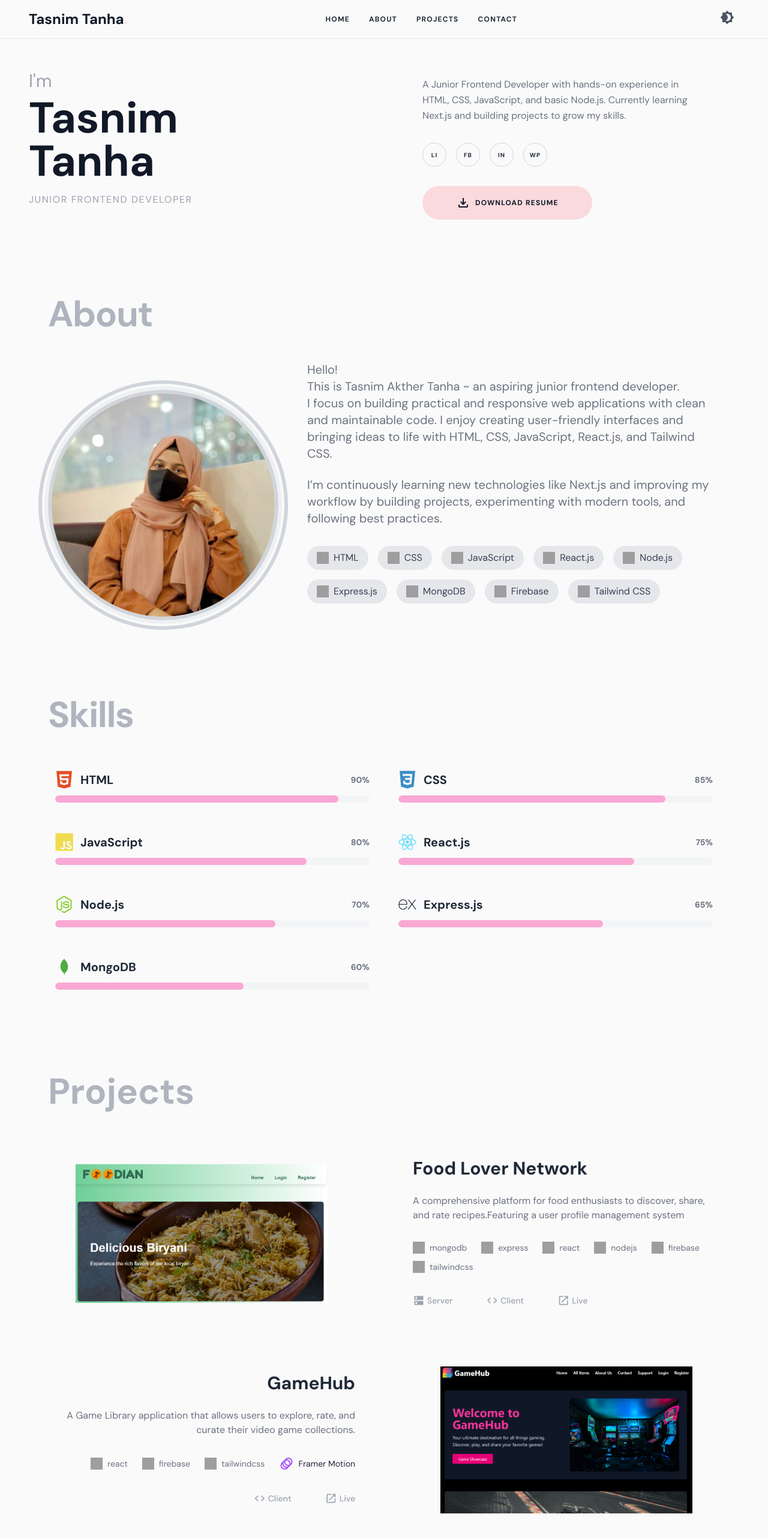
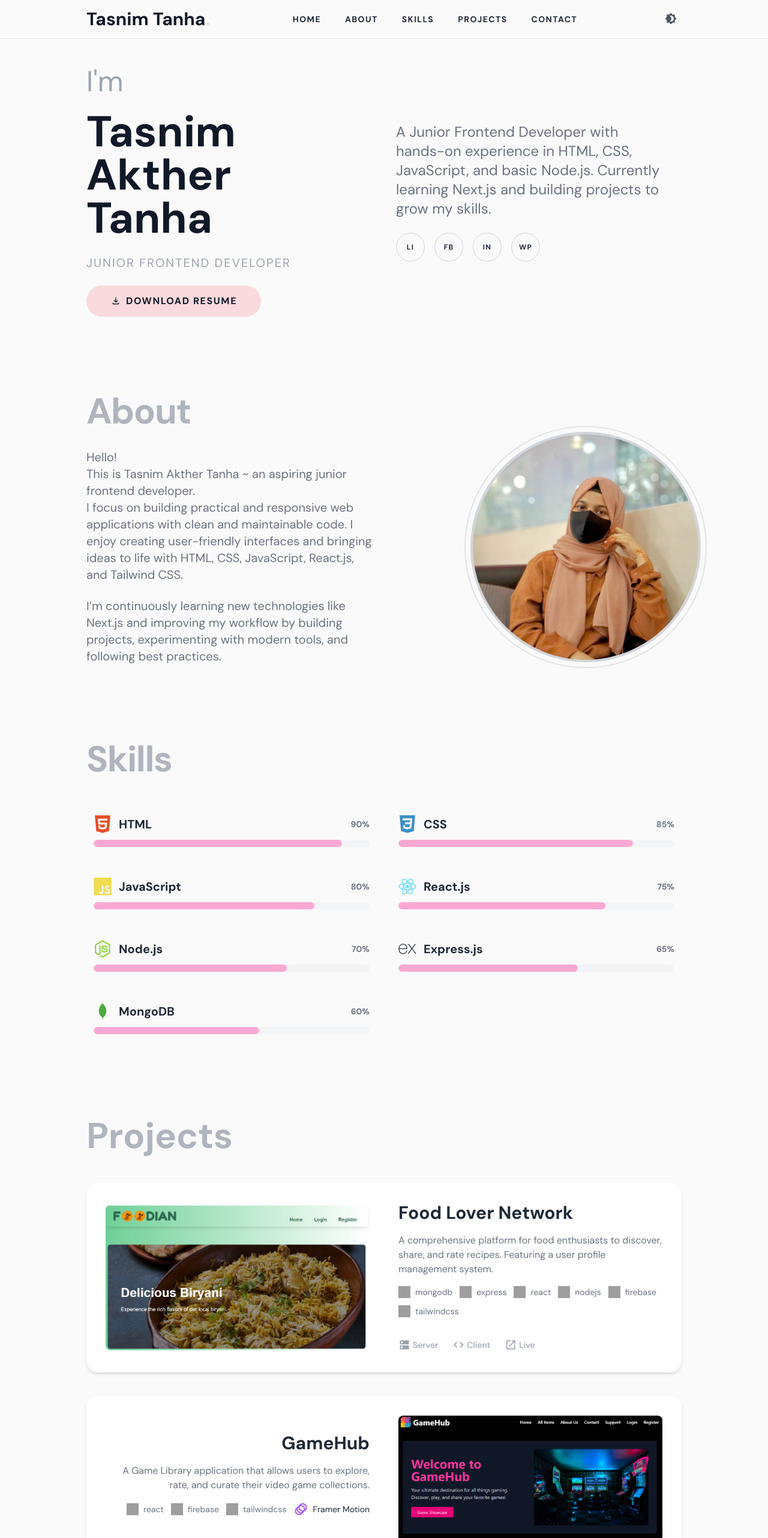
Before and after one commit to tasnim951/Portfoilo-tasnim-tanha, a React (Vite) app: page / in a window 1280 px wide. Shown: the top 2564 px of the page at 60% size. Built offline with nearby package versions, Linux system fonts and the light colour scheme; grey boxes are pictures that could not be loaded.

Commit message:
updated all section

```diff
--- a/index.html
+++ b/index.html
@@ -5,7 +5,7 @@
   <meta charset="UTF-8" />
   <link rel="icon" type="image/svg+xml" href="/vite.svg" />
   <meta name="viewport" content="width=device-width, initial-scale=1.0" />
-  <title>Portfolio of Tasnim Akther Tanha</title>
+  <title>Tanha's Portfolio</title>
   <!-- Fonts -->
   <link rel="preconnect" href="https://fonts.googleapis.com" />
   <link rel="preconnect" href="https://fonts.gstatic.com" crossorigin />
--- a/src/components/About.jsx
+++ b/src/components/About.jsx
@@ -2,43 +2,22 @@ import { motion } from "framer-motion";
 
 export default function About() {
     return (
-        <section id="about" className="container mx-auto px-6 lg:px-20 py-16">
-            <div className="max-w-6xl mx-auto">
-                <h2 className="text-6xl md:text-6xl font-extrabold tracking-tight text-heading-grey/80 dark:text-gray-500 mb-12 text-center lg:text-left">
+        <section id="about" className="mx-auto max-w-7xl px-6 lg:px-28 py-16">
+            <div className="flex flex-col lg:flex-row items-center lg:items-start gap-12 lg:gap-10">
+
+                {/* Left: About Content */}
+               {/* Left: About Content */}
+<div className="w-full lg:w-1/2 text-left lg:pl-8">
+  <motion.h2
+      className="text-5xl md:text-6xl font-extrabold tracking-tight text-heading-grey/80 dark:text-gray-500 mb-8"
+      initial={{ opacity: 0, y: 20 }}
+      whileInView={{ opacity: 1, y: 0 }}
+      viewport={{ once: true }}
+      transition={{ duration: 0.6 }}
+  >
       About
-                </h2>
+  </motion.h2>
 
-                {/* Main layout */}
-                <div className="flex flex-col lg:flex-row items-center lg:items-start gap-12">
-
-                    {/* Left: Profile Image with rotating outer border */}
-                    <div className="flex-shrink-0 relative mt-6 lg:mt-12">
-                        {/* Rotating outer border */}
-                        <motion.div
-                            className="absolute -inset-4 rounded-full border-4 lg:border-[6px] border-gray-300 dark:border-gray-600"
-                            animate={{ rotate: 360 }}
-                            transition={{ repeat: Infinity, duration: 15, ease: "linear" }}
-                        ></motion.div>
-
-                        {/* Profile image with static inner border */}
-                        <div className="
-                            w-56 h-56 sm:w-64 sm:h-64 md:w-72 md:h-72
-                            lg:w-80 lg:h-80 xl:w-96 xl:h-96 2xl:w-[28rem] 2xl:h-[28rem]
-                            rounded-full border-4 lg:border-[6px]
-                            border-gray-300 dark:border-gray-600
-                            ring-4 lg:ring-[6px] ring-gray-200/50 dark:ring-gray-700/50
-                            overflow-hidden
-                        ">
-                            <img
-                                src="/images/myprofile1.jpeg"
-                                alt="My Profile"
-                                className="w-full h-full object-cover"
-                            />
-                        </div>
-                    </div>
-
-                    {/* Right: About Content */}
-                    <div className="text-center lg:text-left">
   <motion.p
       className="text-lg md:text-xl leading-relaxed text-text-light dark:text-text-dark mb-6"
       initial={{ opacity: 0, y: 20 }}
@@ -52,7 +31,7 @@ export default function About() {
   </motion.p>
 
   <motion.p
-                            className="text-lg md:text-xl leading-relaxed text-text-light dark:text-text-dark mb-6"
+      className="text-lg md:text-xl leading-relaxed text-text-light dark:text-text-dark"
       initial={{ opacity: 0, y: 20 }}
       whileInView={{ opacity: 1, y: 0 }}
       viewport={{ once: true }}
@@ -60,53 +39,39 @@ export default function About() {
   >
       I’m continuously learning new technologies like Next.js and improving my workflow by building projects, experimenting with modern tools, and following best practices.
   </motion.p>
+</div>
 
-                        {/* Tech Skills */}
+
+{/* Right: Profile Image */}
+<div className="w-full lg:w-1/2 flex justify-center lg:justify-end mt-12 lg:mt-16">
+
   <motion.div
-                            className="flex flex-wrap justify-center lg:justify-start gap-4 mt-8"
-                            initial="hidden"
-                            whileInView="visible"
+    className="
+      relative
+      w-64 h-64 sm:w-72 sm:h-72 md:w-80 md:h-80 lg:w-96 lg:h-96
+      rounded-full
+      border-4 border-gray-300 dark:border-gray-600
+      ring-2 ring-gray-300/60 dark:ring-gray-600/60
+      ring-offset-8 ring-offset-background-light dark:ring-offset-background-dark
+      overflow-hidden
+      transform translate-y-6
+    "
+    initial={{ scale: 0.85, opacity: 0 }}
+    whileInView={{ scale: 1, opacity: 1 }}
     viewport={{ once: true }}
-                            variants={{
-                                visible: {
-                                    transition: { staggerChildren: 0.1 },
-                                },
-                            }}
+    transition={{ duration: 0.6 }}
   >
-                            <SkillBadge name="HTML" icon="html5/html5-original.svg" />
-                            <SkillBadge name="CSS" icon="css3/css3-original.svg" />
-                            <SkillBadge name="JavaScript" icon="javascript/javascript-original.svg" />
-                            <SkillBadge name="React.js" icon="react/react-original.svg" />
-                            <SkillBadge name="Node.js" icon="nodejs/nodejs-original.svg" />
-                            <SkillBadge name="Express.js" icon="express/express-original.svg" />
-                            <SkillBadge name="MongoDB" icon="mongodb/mongodb-original.svg" />
-                            <SkillBadge name="Firebase" icon="firebase/firebase-plain.svg" />
-                            <SkillBadge name="Tailwind CSS" icon="tailwindcss/tailwindcss-original.svg" />
+    <img
+      src="/images/myprofile1.jpeg"
+      alt="My Profile"
+      className="w-full h-full object-cover"
+    />
   </motion.div>
+
 </div>
-                </div>
+
+
             </div>
         </section>
     );
 }
-
-// SkillBadge with icon + pop-in + hover effect
-function SkillBadge({ name, icon }) {
-    return (
-        <motion.div
-            className="flex items-center gap-2 bg-gray-200 dark:bg-gray-700 rounded-full px-4 py-2 text-sm md:text-base text-gray-700 dark:text-gray-200 cursor-pointer
-                hover:scale-110 hover:bg-gray-300 dark:hover:bg-gray-600 transition-transform duration-300"
-            initial={{ opacity: 0, y: 20, scale: 0.8 }}
-            whileInView={{ opacity: 1, y: 0, scale: 1 }}
-            viewport={{ once: true }}
-            transition={{ duration: 0.5 }}
-        >
-            <img
-                src={`https://cdn.jsdelivr.net/gh/devicons/devicon/icons/${icon}`}
-                className="w-5 h-5"
-                alt={name}
-            />
-            <span>{name}</span>
-        </motion.div>
-    );
-}
--- a/src/components/Hero.jsx
+++ b/src/components/Hero.jsx
@@ -4,15 +4,22 @@ export default function Hero() {
   return (
     <motion.main
       id="home"
-      className="container mx-auto px-6 lg:px-12 pt-24 pb-16 flex flex-col lg:flex-row items-center"
+      className="
+        mx-auto max-w-6xl
+        px-6 lg:px-20
+        pt-28 pb-16
+        flex flex-col lg:flex-row
+        items-center
+        gap-12 lg:gap-10
+      "
       initial={{ opacity: 0 }}
       animate={{ opacity: 1 }}
       transition={{ duration: 0.8 }}
     >
-      {/* Left Side */}
-      <div className="lg:w-1/2 text-center lg:text-left">
+      {/* LEFT SIDE */}
+      <div className="w-full lg:w-1/2 flex flex-col items-center lg:items-start gap-6 text-center lg:text-left">
         <motion.span
-          className="block text-2xl sm:text-3xl text-gray-400 mb-2"
+          className="text-3xl sm:text-4xl lg:text-5xl text-gray-400"
           initial={{ opacity: 0, y: 20 }}
           animate={{ opacity: 1, y: 0 }}
           transition={{ duration: 0.6 }}
@@ -21,44 +28,70 @@ export default function Hero() {
         </motion.span>
 
         <motion.h1
-          className="block font-bold text-heading-light dark:text-heading-dark leading-tight text-center lg:text-left"
+          className="font-bold leading-tight text-heading-light dark:text-heading-dark"
           initial={{ opacity: 0, y: 20 }}
           animate={{ opacity: 1, y: 0 }}
           transition={{ duration: 0.6, delay: 0.1 }}
         >
-          <span className="block text-5xl sm:text-6xl lg:text-7xl">Tasnim</span>
-          <span className="block text-5xl sm:text-6xl lg:text-7xl">Tanha</span>
+          <span className="block text-6xl sm:text-7xl">Tasnim</span>
+          <span className="block text-6xl sm:text-7xl">Akther</span>
+          <span className="block text-6xl sm:text-7xl">Tanha</span>
         </motion.h1>
 
         <motion.span
-          className="block mt-4 text-sm sm:text-base tracking-widest uppercase text-gray-400"
+          className="text-base sm:text-lg lg:text-xl tracking-widest uppercase text-gray-400"
           initial={{ opacity: 0, y: 20 }}
           animate={{ opacity: 1, y: 0 }}
           transition={{ duration: 0.6, delay: 0.2 }}
         >
           Junior Frontend Developer
         </motion.span>
-      </div>
 
-      {/* Right Side */}
-      <div className="lg:w-1/2 lg:pl-16 mt-10 lg:mt-8 flex flex-col items-center lg:items-start">
-        <motion.p
-          className="text-text-light dark:text-text-dark max-w-md leading-relaxed mb-8 text-center lg:text-left"
+        <motion.a
+          href="/resume.pdf"
+          download="Resume_of_Tasnim_Akther_Tanha.pdf"
+          className="
+            inline-flex items-center gap-2
+            bg-primary text-gray-900 font-bold
+            text-sm sm:text-base tracking-widest uppercase
+            px-8 sm:px-10 py-3
+            rounded-full
+            transition-all duration-300
+            hover:scale-105 hover:shadow-xl
+          "
           initial={{ opacity: 0, y: 20 }}
           animate={{ opacity: 1, y: 0 }}
           transition={{ duration: 0.6, delay: 0.3 }}
+        >
+          <span className="material-symbols-outlined text-lg">download</span>
+          Download Resume
+        </motion.a>
+      </div>
+
+      {/* RIGHT SIDE */}
+      <div className="w-full lg:w-1/2 flex flex-col items-center lg:items-start gap-6">
+        <motion.p
+          className="
+            text-text-light dark:text-text-dark
+            max-w-md
+            text-lg sm:text-xl lg:text-2xl
+            leading-relaxed
+            text-center lg:text-left
+          "
+          initial={{ opacity: 0, y: 20 }}
+          animate={{ opacity: 1, y: 0 }}
+          transition={{ duration: 0.6, delay: 0.4 }}
         >
           A Junior Frontend Developer with hands-on experience in HTML, CSS,
           JavaScript, and basic Node.js. Currently learning Next.js and building
           projects to grow my skills.
         </motion.p>
 
-        {/* Social Icons */}
         <motion.div
-          className="flex gap-4 mb-8 justify-center lg:justify-start"
+          className="flex gap-4"
           initial={{ opacity: 0, y: 20 }}
           animate={{ opacity: 1, y: 0 }}
-          transition={{ duration: 0.6, delay: 0.4 }}
+          transition={{ duration: 0.6, delay: 0.5 }}
         >
           {[
             { name: "Li", href: "https://www.linkedin.com/in/tasnimtanha20" },
@@ -69,38 +102,21 @@ export default function Hero() {
             <a
               key={item.name}
               href={item.href}
-              className="w-10 h-10 rounded-full border border-gray-300 dark:border-zinc-600 flex items-center justify-center
-                hover:bg-gray-900 hover:text-white dark:hover:bg-primary dark:hover:text-gray-900
-                transition duration-300 transform hover:-translate-y-1 hover:scale-110"
+              className="
+                w-12 h-12 rounded-full
+                border border-gray-300 dark:border-zinc-600
+                flex items-center justify-center
+                hover:bg-gray-900 hover:text-white
+                dark:hover:bg-primary dark:hover:text-gray-900
+                transition transform hover:-translate-y-1 hover:scale-110
+              "
             >
-              <span className="text-[10px] font-bold tracking-widest uppercase">
+              <span className="text-[12px] font-bold tracking-widest uppercase">
                 {item.name}
               </span>
             </a>
           ))}
         </motion.div>
-
-        {/* Download Resume Button */}
-        <motion.a
-          href="/resume.pdf"
-          download="Resume_of_Tasnim_Akther_Tanha.pdf"
-          className="
-            inline-flex items-center justify-center gap-2
-            bg-primary text-gray-900 font-bold text-xs tracking-widest uppercase
-            px-10 sm:px-14 py-4 rounded-full w-full sm:w-auto
-            transition-all duration-300 transform
-            hover:scale-105 hover:shadow-xl
-            dark:bg-primary dark:text-gray-900
-            dark:hover:bg-primary/80 dark:hover:text-white
-            hover:bg-primary/90 hover:text-gray-900
-          "
-          initial={{ opacity: 0, y: 20 }}
-          animate={{ opacity: 1, y: 0 }}
-          transition={{ duration: 0.6, delay: 0.5 }}
-        >
-          <span className="material-symbols-outlined">download</span>
-          Download Resume
-        </motion.a>
       </div>
     </motion.main>
   );
--- a/src/components/Navbar.jsx
+++ b/src/components/Navbar.jsx
@@ -11,20 +11,22 @@ export default function Navbar() {
     setIsDark(!isDark);
   };
 
-  const navItems = ["Home", "About", "Projects", "Contact"];
+  const navItems = ["Home", "About", "Skills", "Projects", "Contact"];
 
   return (
-    <nav className="fixed top-0 left-0 w-full bg-background-light/80 dark:bg-background-dark/80 backdrop-blur-md z-50 border-b border-gray-200 dark:border-gray-800">
-      <div className="max-w-7xl mx-auto px-6 lg:px-12">
-        <div className="flex justify-between items-center h-16">
+    <nav className="fixed top-0 left-0 w-full z-50 bg-background-light/80 dark:bg-background-dark/80 backdrop-blur-md border-b border-gray-200 dark:border-gray-800">
 
-          {/* Logo */}
-          <div className="text-2xl font-bold text-heading-light dark:text-heading-dark">
+      {/* SAME WIDTH AS ALL OTHER SECTIONS */}
+      <div className="mx-auto max-w-6xl px-6 lg:px-20">
+        <div className="flex h-16 items-center justify-between">
+
+          {/* Logo (mobile padding fixed automatically by px-6) */}
+          <div className="text-xl sm:text-2xl lg:text-3xl font-bold text-heading-light dark:text-heading-dark">
             Tasnim Tanha<span className="text-primary">.</span>
           </div>
 
           {/* Desktop Nav */}
-          <div className="hidden md:flex space-x-8 uppercase font-bold tracking-widest text-xs">
+          <div className="hidden md:flex gap-8 lg:gap-10 uppercase font-bold tracking-widest text-[12px] lg:text-sm">
             {navItems.map((item) => (
               <a
                 key={item}
@@ -44,7 +46,7 @@ export default function Navbar() {
             ))}
           </div>
 
-          {/* Right Icons */}
+          {/* Right Controls */}
           <div className="flex items-center gap-3">
             {/* Dark Mode */}
             <button
@@ -52,18 +54,18 @@ export default function Navbar() {
               aria-label="Toggle Dark Mode"
               className="p-2 rounded-full hover:bg-gray-100 dark:hover:bg-gray-800 transition"
             >
-              <span className="material-icons text-gray-600 dark:text-gray-300">
+              <span className="material-icons text-lg lg:text-xl text-gray-600 dark:text-gray-300">
                 {isDark ? "light_mode" : "brightness_4"}
               </span>
             </button>
 
-            {/* Hamburger (Mobile) */}
+            {/* Mobile Menu */}
             <button
               className="md:hidden p-2 rounded hover:bg-gray-100 dark:hover:bg-gray-800 transition"
               onClick={() => setIsOpen(!isOpen)}
               aria-label="Toggle Menu"
             >
-              <span className="material-icons text-gray-600 dark:text-gray-300">
+              <span className="material-icons text-lg text-gray-600 dark:text-gray-300">
                 {isOpen ? "close" : "menu"}
               </span>
             </button>
--- a/src/components/Projects.jsx
+++ b/src/components/Projects.jsx
@@ -5,7 +5,7 @@ export default function Projects() {
     {
       name: "Food Lover Network",
       description:
-        "A comprehensive platform for food enthusiasts to discover, share, and rate recipes.Featuring a user profile management system",
+        "A comprehensive platform for food enthusiasts to discover, share, and rate recipes. Featuring a user profile management system.",
       image: "/images/project1.png",
       techs: [
         "mongodb/mongodb-original.svg",
@@ -59,9 +59,9 @@ export default function Projects() {
   ];
 
   return (
-    <section id="projects" className="container mx-auto px-6 lg:px-20 py-16">
+    <section id="projects" className="mx-auto max-w-6xl px-6 lg:px-20 py-16">
       <motion.h1
-        className="text-5xl md:text-6xl font-extrabold text-heading-grey/80 dark:text-gray-500 mb-20"
+        className="text-5xl md:text-6xl font-extrabold text-heading-grey/80 dark:text-gray-500 mb-12 text-center lg:text-left"
         initial={{ opacity: 0, y: 20 }}
         whileInView={{ opacity: 1, y: 0 }}
         viewport={{ once: true }}
@@ -69,9 +69,11 @@ export default function Projects() {
         Projects
       </motion.h1>
 
+      <div className="flex flex-col gap-10">
         {projects.map((project, index) => (
           <ProjectCard key={index} project={project} />
         ))}
+      </div>
     </section>
   );
 }
@@ -79,55 +81,41 @@ export default function Projects() {
 function ProjectCard({ project }) {
   return (
     <motion.div
-      className={`flex flex-col md:flex-row items-center mb-24 gap-14 lg:gap-24
-        ${project.reverse ? "md:flex-row-reverse" : ""}
-      `}
-      initial={{ opacity: 0, y: 30 }}
+      className={`flex flex-col md:flex-row items-center gap-6 md:gap-12 p-6 md:p-8 bg-white dark:bg-gray-800 rounded-xl shadow-md hover:shadow-lg transition-all
+        ${project.reverse ? "md:flex-row-reverse" : ""}`}
+      initial={{ opacity: 0, y: 20 }}
       whileInView={{ opacity: 1, y: 0 }}
       viewport={{ once: true }}
     >
       {/* Image */}
-      <motion.div
-        className="w-full md:w-1/2 flex justify-center"
-        whileHover={{ scale: 1.05 }}
-      >
+      <div className="w-full md:w-1/2 flex justify-center">
         <img
           src={project.image}
           alt={project.name}
-          className="w-full max-w-[420px] object-contain"
+          className="w-full max-w-md rounded-lg object-contain"
         />
-      </motion.div>
+      </div>
 
       {/* Content */}
       <div
-        className={`w-full md:w-1/2 flex flex-col items-center text-center
-          ${project.reverse
-            ? "md:items-end md:text-right"
-            : "md:items-start md:text-left"}
-        `}
+        className={`w-full md:w-1/2 flex flex-col gap-4
+          ${project.reverse ? "md:items-end md:text-right" : "md:items-start md:text-left"}`}
       >
-        <h2 className="text-3xl font-bold text-gray-800 dark:text-gray-100 mb-6">
+        <h2 className="text-3xl font-bold text-gray-800 dark:text-gray-100">
           {project.name}
         </h2>
-
-        <p className="text-gray-500 dark:text-gray-400 mb-8 text-sm md:text-base">
-          {project.description}
-        </p>
-
+        <p className="text-gray-500 dark:text-gray-400 text-base">{project.description}</p>
 
         {/* Tech Stack */}
-<div
-  className={`flex flex-wrap gap-x-6 gap-y-3 mb-8
-    justify-center
-    ${project.reverse ? "md:justify-end" : "md:justify-start"}
-  `}
+        <div className={`flex flex-wrap gap-3 mb-4
+          ${project.reverse ? "md:justify-end" : "md:justify-start"}`}
         >
           {project.techs.map((tech, i) => (
             <div key={i} className="flex items-center gap-2 text-sm text-gray-500">
               <img
                 src={`https://cdn.jsdelivr.net/gh/devicons/devicon/icons/${tech}`}
                 className="w-5 h-5"
-        alt=""
+                alt={tech.split("/")[0]}
               />
               <span>{tech.split("/")[0]}</span>
             </div>
@@ -143,13 +131,10 @@ function ProjectCard({ project }) {
           )}
         </div>
 
-
-
+        {/* Links */}
         <div
-          className={`flex flex-wrap gap-6 sm:gap-10 md:gap-14 text-gray-400
-            justify-center
-            ${project.reverse ? "md:justify-end" : "md:justify-start"}
-          `}
+          className={`flex flex-wrap gap-6 text-gray-400
+            ${project.reverse ? "md:justify-end" : "md:justify-start"}`}
         >
           {project.links.map((link, i) => (
             <a
--- a/src/components/Skills.jsx
+++ b/src/components/Skills.jsx
@@ -12,7 +12,10 @@ export default function Skills() {
     ];
 
     return (
-        <section className="container mx-auto px-6 lg:px-20 py-16">
+      <section
+    id="skills"
+    className="mx-auto max-w-6xl px-6 lg:px-20 py-16"
+>
     {/* Heading */}
     <motion.h2
         className="text-5xl md:text-6xl font-extrabold tracking-tight text-heading-grey/80 dark:text-gray-500 mb-12"
@@ -24,7 +27,7 @@ export default function Skills() {
         Skills
     </motion.h2>
 
-            {/* Skills grid with reduced spacing */}
+    {/* Skills grid */}
     <motion.div
         className="grid grid-cols-1 md:grid-cols-2 gap-4 md:gap-x-6 md:gap-y-6"
         initial="hidden"
@@ -39,6 +42,8 @@ export default function Skills() {
         ))}
     </motion.div>
 </section>
+
+
     );
 }
 
```
Also changed, not shown: src/components/Contact.jsx (+36 -46 lines), src/components/Footer.jsx (+29 -17 lines). Lines whose indentation alone changed are shown as unchanged.
